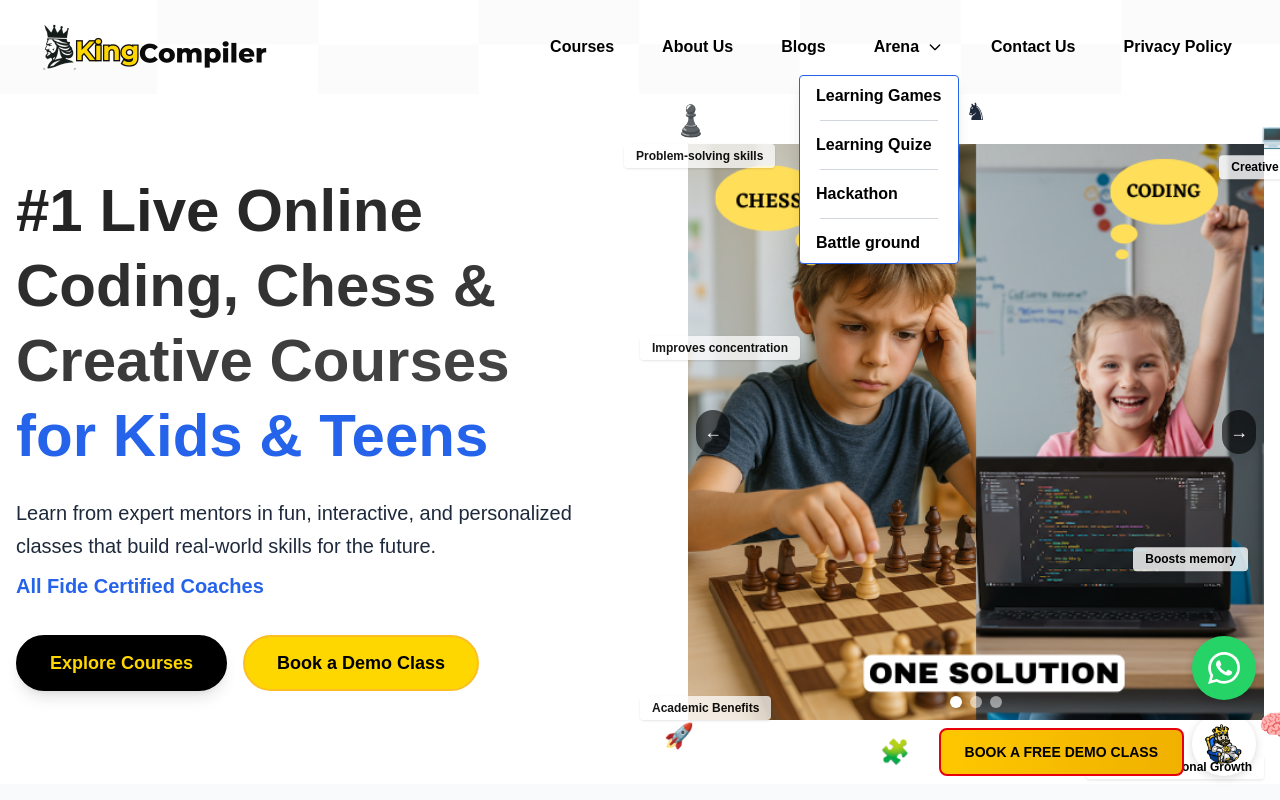
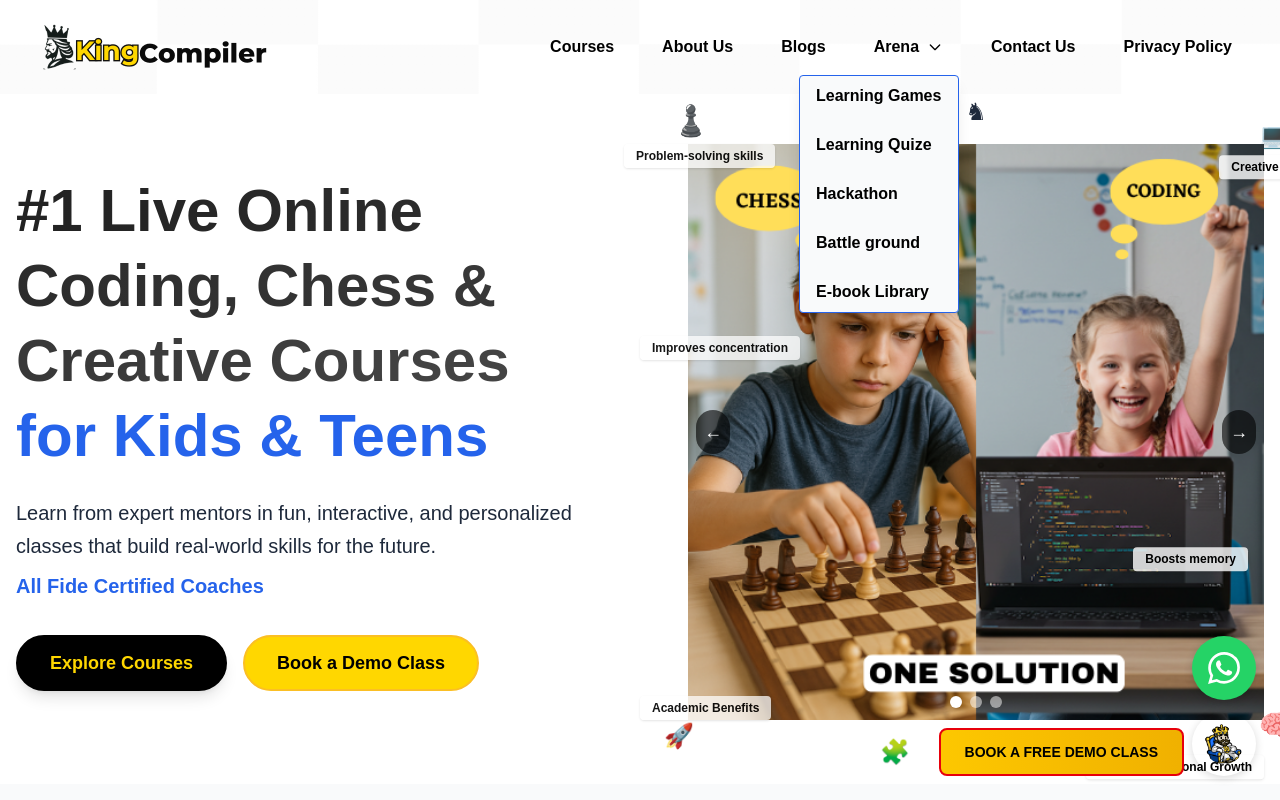
Before and after one commit to shrutarshi2002/kingcompiler-clone, a Next.js app: page / in a window 1280 px wide. Both pictures are taken after a click on the button "Arena". Shown: the top 800 px of the page. Built offline with nearby package versions, Linux system fonts and the light colour scheme.

Commit message:
fix: use Next.js Link for Arena dropdown naigation (Learning Games)

```diff
--- a/src/components/Navbar.js
+++ b/src/components/Navbar.js
@@ -104,36 +104,58 @@ export default function Navbar() {
             <div
               className="absolute right-0 mt-2 w-40 rounded shadow-lg z-10"
               style={{
-                background: "var(--surface)",
+                background: "#F9FAFB",
                 border: "1px solid var(--primary)",
               }}
             >
+              <Link href="/learning-games" legacyBehavior>
+                <a
+                  className="block w-full text-left px-4 py-2 rounded transition-all duration-150 font-bold hover:bg-[#fbbf24] hover:scale-105 active:bg-[#fbbf24] active:scale-95 active:border-2 active:border-[#fbbf24]"
+                  style={{ background: "none", color: "#000" }}
+                  onClick={() => setArenaOpen(false)}
+                >
+                  Learning Games
+                </a>
+              </Link>
+              <hr
+                className="my-1 border-t w-3/4 mx-auto"
+                style={{ borderColor: "#F9FAFB" }}
+              />
               <button
-                className="block w-full text-left px-4 py-2 rounded transition-all duration-150 text-black font-bold hover:bg-[#fbbf24] hover:scale-105 active:bg-[#fbbf24] active:scale-95 active:border-2 active:border-[#fbbf24]"
-                style={{ background: "none" }}
-              >
-                Learning Games
-              </button>
-              <hr className="my-1 border-t border-gray-300 w-3/4 mx-auto" />
-              <button
-                className="block w-full text-left px-4 py-2 rounded transition-all duration-150 text-black font-bold hover:bg-[#fbbf24] hover:scale-105 active:bg-[#fbbf24] active:scale-95 active:border-2 active:border-[#fbbf24]"
-                style={{ background: "none" }}
+                className="block w-full text-left px-4 py-2 rounded transition-all duration-150 font-bold hover:bg-[#fbbf24] hover:scale-105 active:bg-[#fbbf24] active:scale-95 active:border-2 active:border-[#fbbf24]"
+                style={{ background: "none", color: "#000" }}
               >
                 Learning Quize
               </button>
-              <hr className="my-1 border-t border-gray-300 w-3/4 mx-auto" />
+              <hr
+                className="my-1 border-t w-3/4 mx-auto"
+                style={{ borderColor: "#F9FAFB" }}
+              />
               <button
-                className="block w-full text-left px-4 py-2 rounded transition-all duration-150 text-black font-bold hover:bg-[#fbbf24] hover:scale-105 active:bg-[#fbbf24] active:scale-95 active:border-2 active:border-[#fbbf24]"
-                style={{ background: "none" }}
+                className="block w-full text-left px-4 py-2 rounded transition-all duration-150 font-bold hover:bg-[#fbbf24] hover:scale-105 active:bg-[#fbbf24] active:scale-95 active:border-2 active:border-[#fbbf24]"
+                style={{ background: "none", color: "#000" }}
               >
                 Hackathon
               </button>
-              <hr className="my-1 border-t border-gray-300 w-3/4 mx-auto" />
+              <hr
+                className="my-1 border-t w-3/4 mx-auto"
+                style={{ borderColor: "#F9FAFB" }}
+              />
               <button
-                className="block w-full text-left px-4 py-2 rounded transition-all duration-150 text-black font-bold hover:bg-[#fbbf24] hover:scale-105 active:bg-[#fbbf24] active:scale-95 active:border-2 active:border-[#fbbf24]"
-                style={{ background: "none" }}
+                className="block w-full text-left px-4 py-2 rounded transition-all duration-150 font-bold hover:bg-[#fbbf24] hover:scale-105 active:bg-[#fbbf24] active:scale-95 active:border-2 active:border-[#fbbf24]"
+                style={{ background: "none", color: "#000" }}
               >
                 Battle ground
+              </button>
+              <hr
+                className="my-1 border-t w-3/4 mx-auto"
+                style={{ borderColor: "#F9FAFB" }}
+              />
+              <button
+                className="block w-full text-left px-4 py-2 rounded transition-all duration-150 font-bold hover:bg-[#fbbf24] hover:scale-105 active:bg-[#fbbf24] active:scale-95 active:border-2 active:border-[#fbbf24]"
+                style={{ background: "none", color: "#000" }}
+              >
+                E-book Library
               </button>
             </div>
           )}
@@ -228,33 +250,58 @@ export default function Navbar() {
               </svg>
             </button>
             {arenaOpen && (
-              <div className="w-full rounded shadow-lg z-30 bg-white border border-primary mt-1 flex flex-col space-y-2">
+              <div
+                className="w-full rounded shadow-lg z-30 border border-primary mt-1 flex flex-col space-y-2"
+                style={{ background: "#F9FAFB" }}
+              >
+                <Link href="/learning-games" legacyBehavior>
+                  <a
+                    className="block w-full text-left px-4 py-2 rounded transition-all duration-150 font-bold hover:bg-[#fbbf24] hover:scale-105 active:bg-[#fbbf24] active:scale-95 active:border-2 active:border-[#fbbf24]"
+                    style={{ background: "none", color: "#000" }}
+                    onClick={() => setArenaOpen(false)}
+                  >
+                    Learning Games
+                  </a>
+                </Link>
+                <hr
+                  className="my-1 border-t w-3/4 mx-auto"
+                  style={{ borderColor: "#F9FAFB" }}
+                />
                 <button
-                  className="block w-full text-left px-4 py-2 rounded transition-all duration-150 text-black font-bold hover:bg-[#fbbf24] hover:scale-105 active:bg-[#fbbf24] active:scale-95 active:border-2 active:border-[#fbbf24]"
-                  style={{ background: "none" }}
-                >
-                  Learning Games
-                </button>
-                <hr className="my-1 border-t border-gray-300 w-3/4 mx-auto" />
-                <button
-                  className="block w-full text-left px-4 py-2 rounded transition-all duration-150 text-black font-bold hover:bg-[#fbbf24] hover:scale-105 active:bg-[#fbbf24] active:scale-95 active:border-2 active:border-[#fbbf24]"
-                  style={{ background: "none" }}
+                  className="block w-full text-left px-4 py-2 rounded transition-all duration-150 font-bold hover:bg-[#fbbf24] hover:scale-105 active:bg-[#fbbf24] active:scale-95 active:border-2 active:border-[#fbbf24]"
+                  style={{ background: "none", color: "#000" }}
                 >
                   Learning Quize
                 </button>
-                <hr className="my-1 border-t border-gray-300 w-3/4 mx-auto" />
+                <hr
+                  className="my-1 border-t w-3/4 mx-auto"
+                  style={{ borderColor: "#F9FAFB" }}
+                />
                 <button
-                  className="block w-full text-left px-4 py-2 rounded transition-all duration-150 text-black font-bold hover:bg-[#fbbf24] hover:scale-105 active:bg-[#fbbf24] active:scale-95 active:border-2 active:border-[#fbbf24]"
-                  style={{ background: "none" }}
+                  className="block w-full text-left px-4 py-2 rounded transition-all duration-150 font-bold hover:bg-[#fbbf24] hover:scale-105 active:bg-[#fbbf24] active:scale-95 active:border-2 active:border-[#fbbf24]"
+                  style={{ background: "none", color: "#000" }}
                 >
                   Hackathon
                 </button>
-                <hr className="my-1 border-t border-gray-300 w-3/4 mx-auto" />
+                <hr
+                  className="my-1 border-t w-3/4 mx-auto"
+                  style={{ borderColor: "#F9FAFB" }}
+                />
                 <button
-                  className="block w-full text-left px-4 py-2 rounded transition-all duration-150 text-black font-bold hover:bg-[#fbbf24] hover:scale-105 active:bg-[#fbbf24] active:scale-95 active:border-2 active:border-[#fbbf24]"
-                  style={{ background: "none" }}
+                  className="block w-full text-left px-4 py-2 rounded transition-all duration-150 font-bold hover:bg-[#fbbf24] hover:scale-105 active:bg-[#fbbf24] active:scale-95 active:border-2 active:border-[#fbbf24]"
+                  style={{ background: "none", color: "#000" }}
                 >
                   Battle ground
+                </button>
+                <hr
+                  className="my-1 border-t w-3/4 mx-auto"
+                  style={{ borderColor: "#F9FAFB" }}
+                />
+                <button
+                  className="block w-full text-left px-4 py-2 rounded transition-all duration-150 font-bold hover:bg-[#fbbf24] hover:scale-105 active:bg-[#fbbf24] active:scale-95 active:border-2 active:border-[#fbbf24]"
+                  style={{ background: "none", color: "#000" }}
+                >
+                  E-book Library
                 </button>
               </div>
             )}
```
